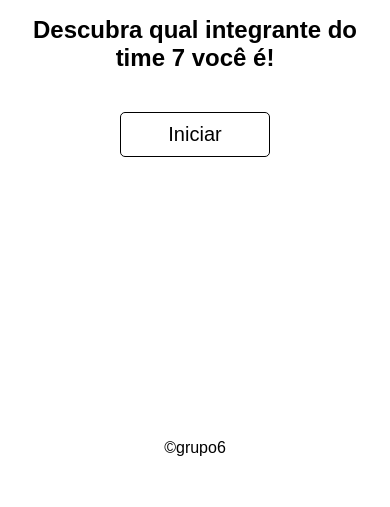
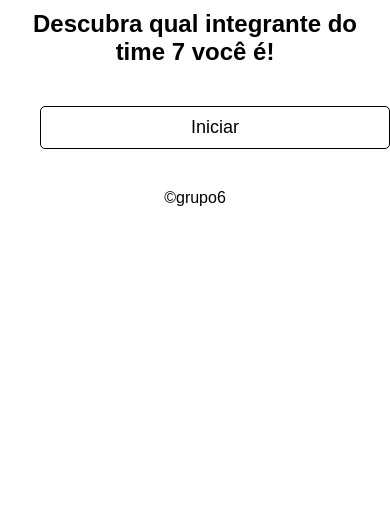
Before and after one commit to K4nela/Quiz, a website with bundled scripts: page index.html in a window 390 px wide. Shown: the part 377-884 px from the top of the page. Before the commit the page ends 860 px from the top, so only its background shows below. Built offline with nearby package versions, Linux system fonts and the light colour scheme.

Commit message:
ajustando layout

```diff
--- a/style.css
+++ b/style.css
@@ -1,8 +1,9 @@
 body{
     font-family: sans-serif;
+    margin: 0;
+    min-height: 100vh;
     display: flex;
-    flex-direction: column;
-    align-items: center;
+    justify-content: center;
 }
 
 footer{
@@ -68,8 +69,38 @@
 }
 
 .imagem{
-    width: 500px;
-    height: 500px;
+    width: 70vw;
+    max-width: 300px;
+    height: auto;
+    aspect-ratio: 1/1;
     border-radius: 50%;
     border: 2px solid black;
 }
+
+@media (max-width: 600px) {
+
+    .button{
+        width: 100%;
+        font-size: 18px;
+    }
+
+    .answer{
+        font-size: 18px;
+        padding: 12px;
+    }
+
+    footer{
+        position: static;
+        margin-top: 20px;
+    }
+}
+
+.corpo{
+    width: 90%;
+    max-width: 600px;
+    display: flex;
+    flex-direction: column;
+    align-items: center;
+    text-align: center;
+    padding: 20px;
+}
```
